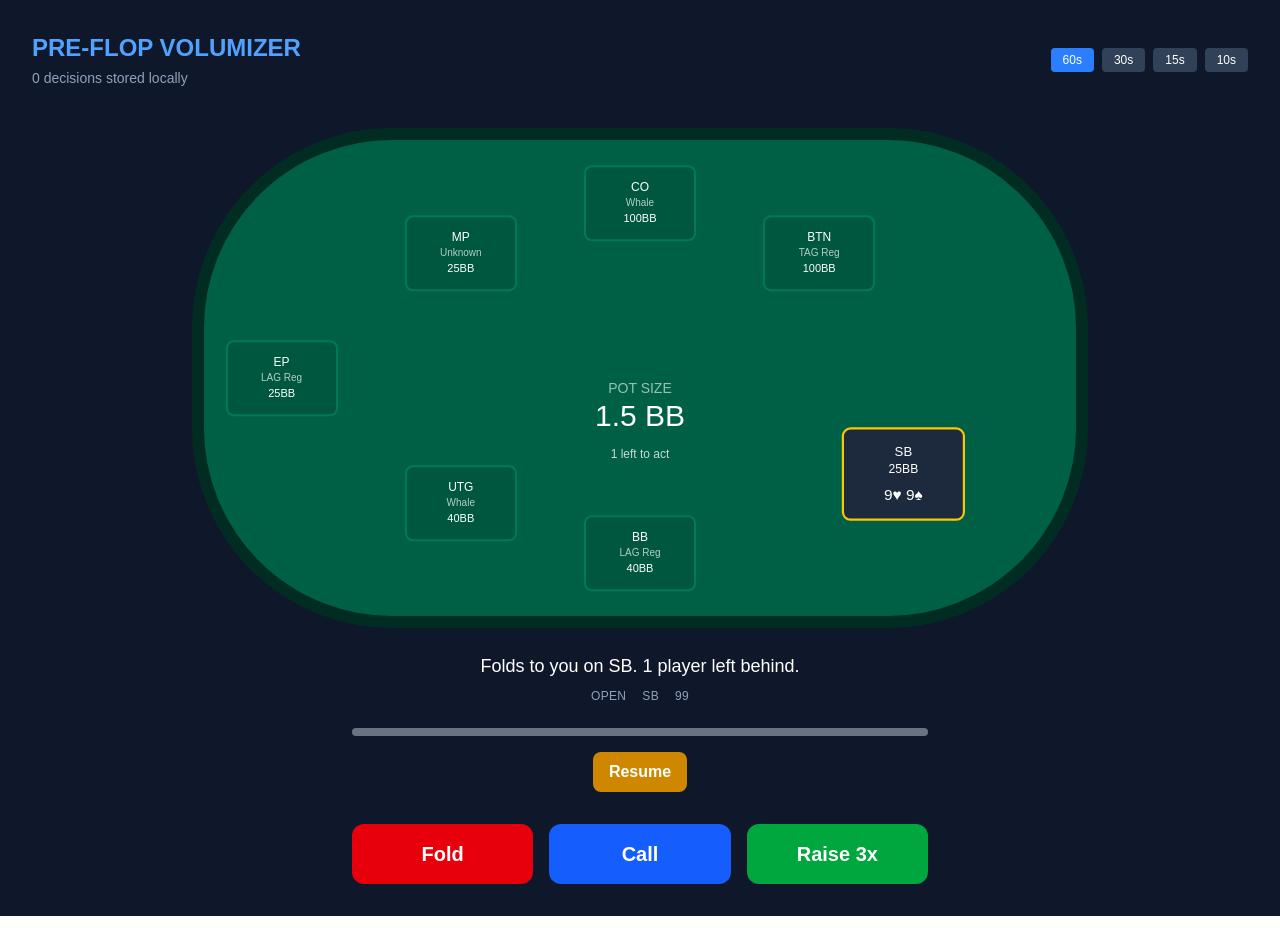
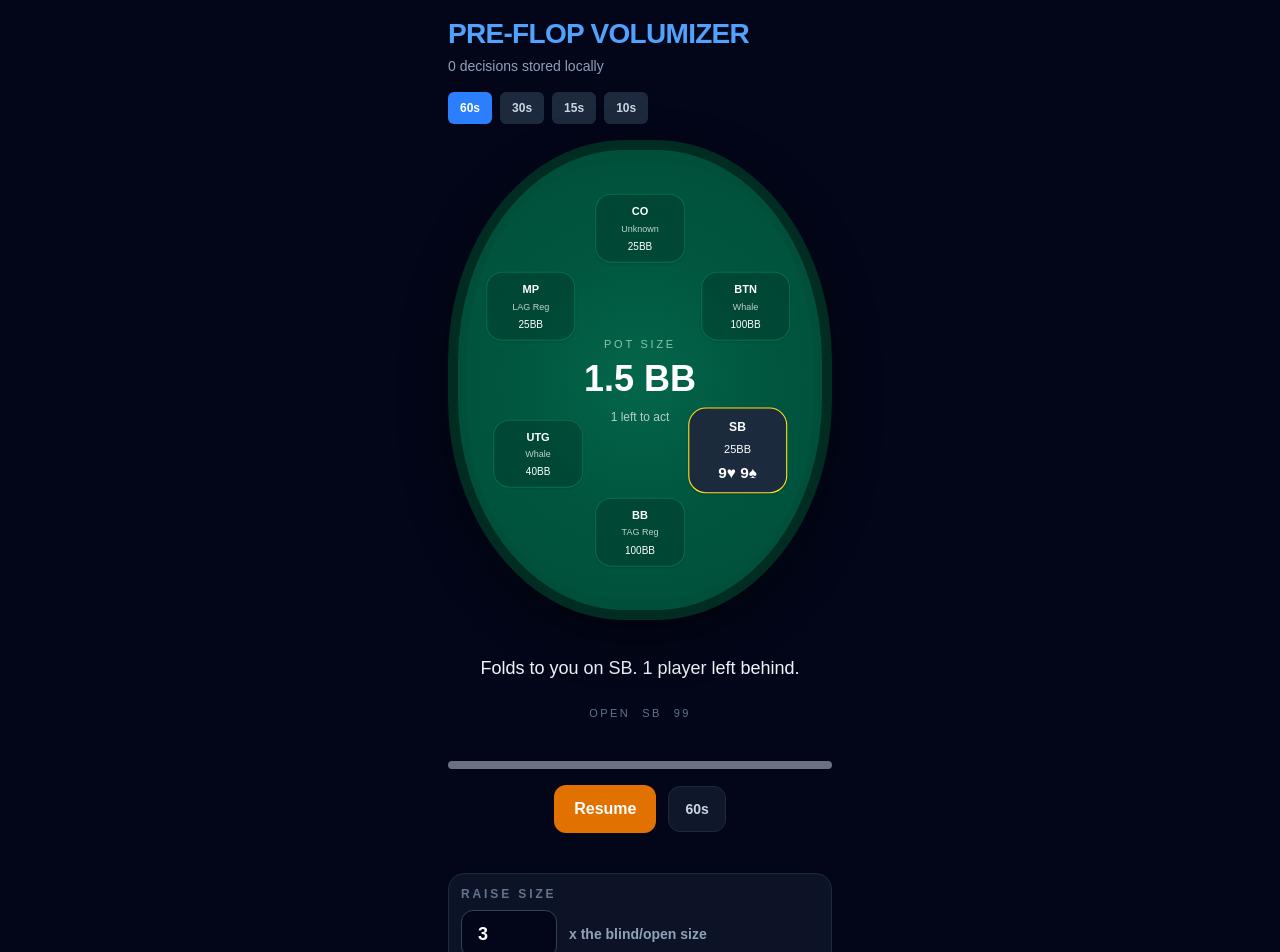
Before and after one commit to jonnyness78/poker-trainer, a Next.js app: page / in a window 1280 px wide. Shown: the top 952 px of the page. Before the commit the page ends 916 px from the top, so only its background shows below. Built offline with nearby package versions, Linux system fonts and the light colour scheme.

Commit message:
Refactor position types and seat configurations
Removed 'EP' position from type definitions and constants. Updated seat positions and adjusted raise size handling.

```diff
--- a/app/page.tsx
+++ b/app/page.tsx
@@ -2,7 +2,7 @@
 
 import React, { useCallback, useEffect, useState } from 'react';
 
-type Position = 'UTG' | 'EP' | 'MP' | 'CO' | 'BTN' | 'SB' | 'BB';
+type Position = 'UTG' | 'MP' | 'CO' | 'BTN' | 'SB' | 'BB';
 type PlayerType =
   | 'Unknown'
   | 'TAG Reg'
@@ -48,37 +48,29 @@ type DecisionRecord = {
   timestamp: string;
 };
 
-const POSITIONS: Position[] = ['UTG', 'EP', 'MP', 'CO', 'BTN', 'SB', 'BB'];
+const POSITIONS: Position[] = ['UTG', 'MP', 'CO', 'BTN', 'SB', 'BB'];
 
 const SEAT_POSITIONS: Record<Position, React.CSSProperties> = {
-  BB: { left: '50%', top: '85%' },
-  UTG: { left: '30%', top: '75%' },
-  EP: { left: '10%', top: '50%' },
-  MP: { left: '30%', top: '25%' },
-  CO: { left: '50%', top: '15%' },
-  BTN: { left: '70%', top: '25%' },
-  SB: { left: '80%', top: '70%' }
+  BB: { left: '50%', top: '83%' },
+  UTG: { left: '22%', top: '66%' },
+  MP: { left: '20%', top: '34%' },
+  CO: { left: '50%', top: '17%' },
+  BTN: { left: '79%', top: '34%' },
+  SB: { left: '78%', top: '66%' }
 };
 
 const TIMER_PRESETS = [60, 30, 15, 10];
-
-const ACTIONS = [
-  { label: 'Fold', color: 'bg-red-600' },
-  { label: 'Call', color: 'bg-blue-600' },
-  { label: 'Raise 3x', color: 'bg-green-600' }
-] as const;
 
 const STACKS = [25, 40, 100, 200];
 const STORAGE_KEY = 'preflop-trainer-decisions';
 
 const POSITION_INDEX: Record<Position, number> = {
   UTG: 0,
-  EP: 1,
-  MP: 2,
-  CO: 3,
-  BTN: 4,
-  SB: 5,
-  BB: 6
+  MP: 1,
+  CO: 2,
+  BTN: 3,
+  SB: 4,
+  BB: 5
 };
 
 const POSITION_OPEN_RANGES: Record<Exclude<Position, 'BB'>, string[]> = {
@@ -87,18 +79,13 @@ const POSITION_OPEN_RANGES: Record<Exclude<Position, 'BB'>, string[]> = {
     'AKs', 'AQs', 'AJs', 'ATs', 'KQs', 'KJs', 'QJs', 'JTs',
     'AKo', 'AQo'
   ],
-  EP: [
+  MP: [
     'AA', 'KK', 'QQ', 'JJ', 'TT', '99', '88', '77',
     'AKs', 'AQs', 'AJs', 'ATs', 'A5s', 'KQs', 'KJs', 'QJs', 'JTs', 'T9s',
     'AKo', 'AQo', 'AJo', 'KQo'
   ],
-  MP: [
+  CO: [
     'AA', 'KK', 'QQ', 'JJ', 'TT', '99', '88', '77', '66',
-    'AKs', 'AQs', 'AJs', 'ATs', 'A9s', 'A5s', 'KQs', 'KJs', 'KTs', 'QJs', 'JTs', 'T9s', '98s',
-    'AKo', 'AQo', 'AJo', 'KQo'
-  ],
-  CO: [
-    'AA', 'KK', 'QQ', 'JJ', 'TT', '99', '88', '77', '66', '55',
     'AKs', 'AQs', 'AJs', 'ATs', 'A9s', 'A8s', 'A5s', 'A4s', 'KQs', 'KJs', 'KTs', 'QJs', 'QTs', 'JTs', 'T9s', '98s', '87s', '76s',
     'AKo', 'AQo', 'AJo', 'ATo', 'KQo', 'KJo', 'QJo'
   ],
@@ -118,7 +105,6 @@ const POSITION_OPEN_RANGES: Record<Exclude<Position, 'BB'>, string[]> = {
 
 const HERO_RESPONSE_RANGE: Record<Position, string[]> = {
   UTG: POSITION_OPEN_RANGES.UTG,
-  EP: POSITION_OPEN_RANGES.EP,
   MP: POSITION_OPEN_RANGES.MP,
   CO: [...POSITION_OPEN_RANGES.CO, 'A7s', 'KTo'],
   BTN: [...POSITION_OPEN_RANGES.BTN, 'A8o', 'KTo', 'QTo', '97s'],
@@ -270,11 +256,10 @@ function pickBehaviorDrivenLimper(table: TablePlayer[], heroPos: Position) {
 
 function createOpenScenario(): Scenario {
   const heroPos = weightedPick<Position>([
-    { item: 'CO', weight: 25 },
-    { item: 'BTN', weight: 32 },
+    { item: 'CO', weight: 30 },
+    { item: 'BTN', weight: 35 },
     { item: 'SB', weight: 18 },
-    { item: 'MP', weight: 15 },
-    { item: 'EP', weight: 10 }
+    { item: 'MP', weight: 17 }
   ]);
   const heroStack = randomItem(STACKS);
   const table = generateTable(heroPos, heroStack);
@@ -359,7 +344,7 @@ function createLimpIsoScenario(): Scenario {
 
 function createMultiwayScenario(): Scenario {
   const heroPos: Position = 'BTN';
-  const openerOptions: Exclude<Position, 'BB'>[] = ['UTG', 'EP', 'MP', 'CO'];
+  const openerOptions: Exclude<Position, 'BB'>[] = ['UTG', 'MP', 'CO'];
   const heroStack = randomItem(STACKS);
   const table = generateTable(heroPos, heroStack);
   const behaviorOpener = pickBehaviorDrivenOpener(table, heroPos) as Exclude<Position, 'BB'>;
@@ -455,6 +440,7 @@ function PokerTrainer() {
   const [timerMax, setTimerMax] = useState(60);
   const [isPaused, setIsPaused] = useState(true);
   const [decisionCount, setDecisionCount] = useState(0);
+  const [raiseSize, setRaiseSize] = useState('3');
 
   const loadNewHand = useCallback(() => {
     setScenario(generateScenario());
@@ -509,12 +495,15 @@ function PokerTrainer() {
 
   if (!scenario) return null;
 
+  const raiseDisplay = Number.parseFloat(raiseSize);
+  const normalizedRaise = Number.isFinite(raiseDisplay) && raiseDisplay > 0 ? raiseDisplay : 3;
+
   return (
-    <div className="min-h-screen bg-slate-900 p-8 text-white">
-      <div className="mb-10 flex flex-wrap items-center justify-between gap-4">
+    <div className="min-h-screen bg-slate-950 px-4 py-5 text-white">
+      <div className="mx-auto flex w-full max-w-sm flex-col gap-4">
         <div>
-          <h1 className="text-2xl font-bold text-blue-400">PRE-FLOP VOLUMIZER</h1>
-          <p className="mt-1 text-sm text-slate-400">
+          <h1 className="text-[1.75rem] font-extrabold leading-none tracking-tight text-blue-400">PRE-FLOP VOLUMIZER</h1>
+          <p className="mt-2 text-sm text-slate-400">
             {decisionCount} decisions stored locally
           </p>
         </div>
@@ -524,18 +513,17 @@ function PokerTrainer() {
             <button
               key={seconds}
               onClick={() => setTimerMax(seconds)}
-              className={`rounded px-3 py-1 text-xs ${
-                timerMax === seconds ? 'bg-blue-500' : 'bg-slate-700'
+              className={`rounded-md px-3 py-2 text-xs font-semibold ${
+                timerMax === seconds ? 'bg-blue-500 text-white' : 'bg-slate-800 text-slate-300'
               }`}
             >
               {seconds}s
             </button>
           ))}
         </div>
-      </div>
 
-      <div className="relative mx-auto h-[500px] max-w-4xl">
-        <div className="absolute inset-0 rounded-[200px] border-[12px] border-emerald-950 bg-emerald-800" />
+        <div className="relative mx-auto aspect-[0.8] w-full max-w-sm overflow-hidden rounded-[46%] border-[10px] border-emerald-950 bg-emerald-900 shadow-[0_18px_48px_rgba(0,0,0,0.45)]">
+          <div className="absolute inset-[2.5%] rounded-[44%] bg-[radial-gradient(circle_at_center,_rgba(16,185,129,0.22),_rgba(5,150,105,0.1)_45%,_rgba(6,78,59,0.08)_100%)]" />
 
           {POSITIONS.map((pos) => {
             const player = scenario.table.find((entry) => entry.position === pos)!;
@@ -563,45 +551,45 @@ function PokerTrainer() {
             return (
               <div
                 key={pos}
-              className={`absolute w-28 rounded-lg border-2 p-3 text-center transition-all duration-200 ${
+                className={`absolute w-[5.6rem] rounded-2xl border p-2 text-center shadow-sm transition-all duration-200 ${
                   isHero
-                  ? 'scale-110 border-yellow-400 bg-slate-800'
+                    ? 'scale-110 border-yellow-300 bg-slate-800/95'
                     : action
                       ? actionStyle
-                    : 'border-emerald-700 bg-emerald-900/50'
+                      : 'border-emerald-700/80 bg-emerald-950/35'
                 }`}
                 style={{
                   ...SEAT_POSITIONS[pos],
                   transform: 'translate(-50%, -50%)'
                 }}
               >
-              <div className="text-xs">{pos}</div>
-              {!isHero && <div className="text-[10px] opacity-70">{player.type}</div>}
-              <div className="text-[11px]">{player.stack}BB</div>
-              {isHero && <div className="mt-1 text-sm">{scenario.hand.join(' ')}</div>}
-              {action && <div className="mt-1 text-[10px]">{actionLabel}</div>}
+                <div className="text-[11px] font-semibold">{pos}</div>
+                {!isHero && <div className="mt-1 text-[9px] leading-tight opacity-75">{player.type}</div>}
+                <div className="mt-1 text-[10px] font-medium">{player.stack}BB</div>
+                {isHero && <div className="mt-1 text-sm font-bold">{scenario.hand.join(' ')}</div>}
+                {action && <div className="mt-1 text-[9px] font-semibold">{actionLabel}</div>}
               </div>
             );
           })}
 
-        <div className="absolute left-1/2 top-1/2 -translate-x-1/2 text-center">
-          <div className="text-sm opacity-60">POT SIZE</div>
-          <div className="text-3xl">{scenario.pot} BB</div>
-          <div className="mt-3 text-xs text-slate-300">
+          <div className="absolute left-1/2 top-1/2 w-32 -translate-x-1/2 -translate-y-1/2 text-center">
+            <div className="text-[11px] uppercase tracking-[0.25em] text-emerald-100/65">Pot Size</div>
+            <div className="mt-2 text-4xl font-bold leading-none">{scenario.pot} BB</div>
+            <div className="mt-3 text-xs text-slate-200/80">
               {scenario.playersLeft} left to act
             </div>
           </div>
         </div>
 
-      <div className="mt-6 text-center text-lg">{scenario.text}</div>
+        <div className="mt-5 text-center text-lg leading-snug text-slate-100">{scenario.text}</div>
 
-      <div className="mx-auto mt-2 flex max-w-xl justify-center gap-4 text-xs uppercase tracking-wide text-slate-400">
-        <span>{scenario.scenarioType.replace('_', ' ')}</span>
+        <div className="mt-2 flex justify-center gap-3 text-[11px] uppercase tracking-[0.22em] text-slate-500">
+          <span>{scenario.scenarioType.replaceAll('_', ' ')}</span>
           <span>{scenario.heroPos}</span>
           <span>{scenario.handLabel}</span>
         </div>
 
-      <div className="mx-auto mt-6 max-w-xl">
+        <div className="mt-6">
           <div className="h-2 w-full overflow-hidden rounded-full bg-slate-800">
             <div
               className={`h-full transition-all duration-1000 ${
@@ -611,26 +599,57 @@ function PokerTrainer() {
             />
           </div>
 
-        <div className="mt-4 flex justify-center">
+          <div className="mt-4 flex items-center justify-center gap-3">
             <button
               onClick={() => setIsPaused((paused) => !paused)}
-            className="rounded-lg bg-yellow-600 px-4 py-2 font-bold"
+              className="rounded-xl bg-amber-600 px-5 py-3 text-base font-bold text-white"
             >
               {isPaused ? 'Resume' : 'Pause'}
             </button>
+            <div className="rounded-xl border border-slate-800 bg-slate-900 px-4 py-3 text-sm font-semibold text-slate-300">
+              {timeLeft}s
+            </div>
           </div>
         </div>
 
-      <div className="mx-auto mt-8 grid max-w-xl grid-cols-3 gap-4">
-        {ACTIONS.map((action) => (
+        <div className="mt-6 rounded-2xl border border-slate-800 bg-slate-900/80 p-3">
+          <label className="mb-2 block text-xs font-semibold uppercase tracking-[0.24em] text-slate-500">
+            Raise Size
+          </label>
+          <div className="flex items-center gap-3">
+            <input
+              type="number"
+              step="0.5"
+              min="1"
+              inputMode="decimal"
+              value={raiseSize}
+              onChange={(event) => setRaiseSize(event.target.value)}
+              className="h-12 w-24 rounded-xl border border-slate-700 bg-slate-950 px-4 text-lg font-bold text-white outline-none"
+            />
+            <span className="text-sm font-semibold text-slate-400">x the blind/open size</span>
+          </div>
+        </div>
+
+        <div className="mt-6 grid grid-cols-2 gap-3">
           <button
-            key={action.label}
-            onClick={() => recordDecision(action.label)}
-            className={`${action.color} rounded-xl py-4 text-xl font-bold`}
+            onClick={() => recordDecision('Fold')}
+            className="rounded-2xl bg-red-600 py-4 text-xl font-bold text-white"
           >
-            {action.label}
+            Fold
           </button>
-        ))}
+          <button
+            onClick={() => recordDecision('Call')}
+            className="rounded-2xl bg-blue-600 py-4 text-xl font-bold text-white"
+          >
+            Call
+          </button>
+          <button
+            onClick={() => recordDecision(`Raise ${normalizedRaise}x`)}
+            className="col-span-2 rounded-2xl bg-green-600 py-4 text-xl font-bold text-white"
+          >
+            Raise {normalizedRaise}x
+          </button>
+        </div>
       </div>
     </div>
   );
```
Lines whose indentation alone changed are shown as unchanged.
